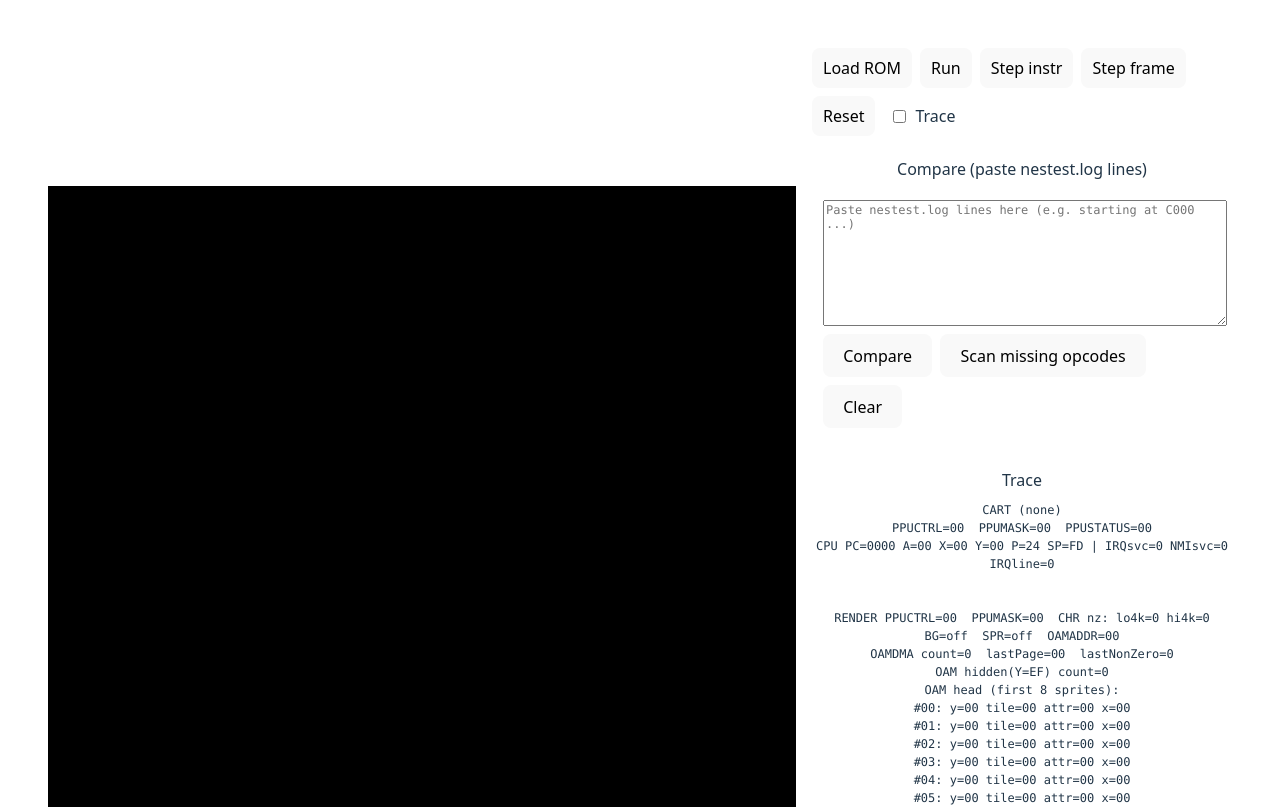
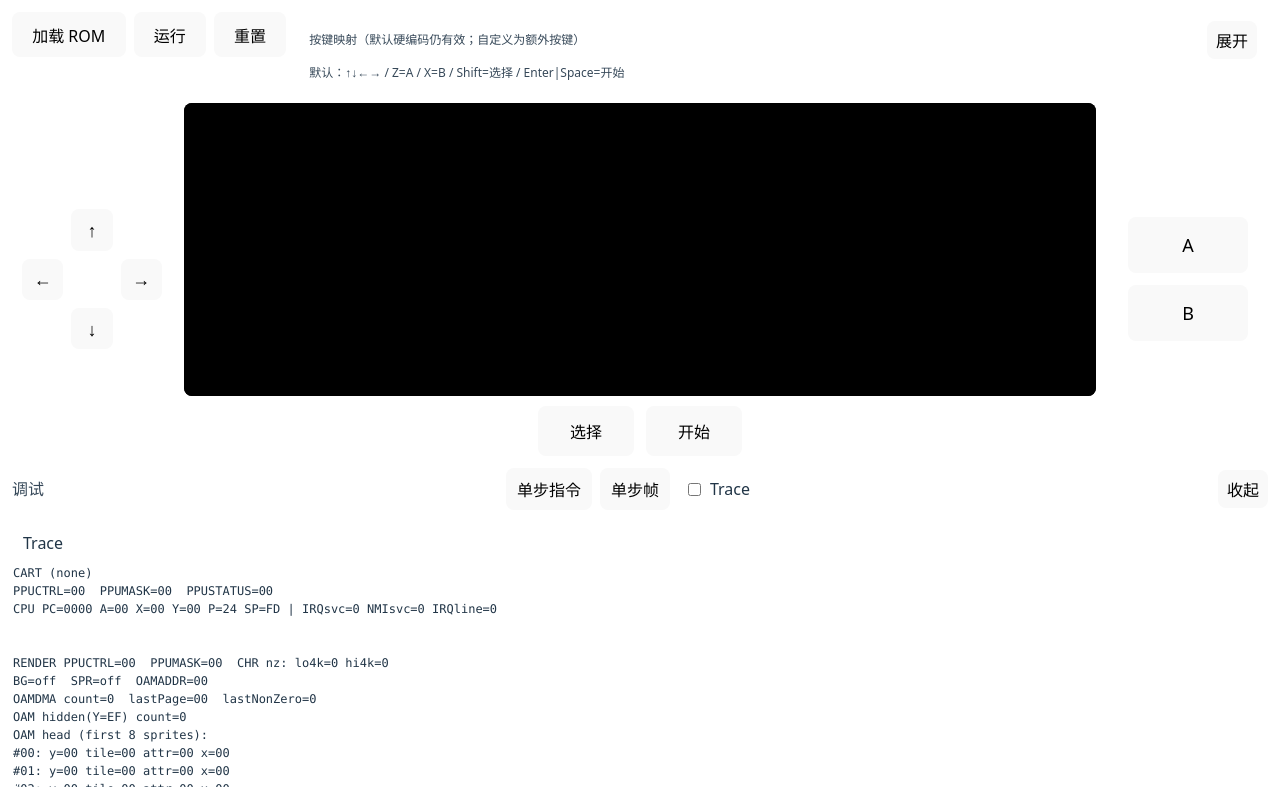
Before and after one commit to crazycpp/MiciusFCEmulator, a Vue app: page / in a window 1280 px wide. Shown: the top 807 px of the page. Built offline with nearby package versions, Linux system fonts and the light colour scheme.

Commit message:
UI layout polish and GitHub Pages deploy

```diff
--- a/src/App.vue
+++ b/src/App.vue
@@ -1,7 +1,6 @@
 <script setup lang="ts">
 import { onBeforeUnmount, onMounted, ref } from 'vue'
 import { Emulator } from './emulator/Emulator'
-import { OPCODES } from './emulator/cpu/OpcodeTable'
 import { WebAudioWorkletSink } from './platform/audio/WebAudioWorkletSink'
 import { Webgl2VideoSink } from './platform/video/Webgl2VideoSink'
 import type { JoypadButton } from './emulator/input/Joypad'
@@ -22,10 +21,60 @@ const TRACE_VIEW_LINES = 500
 
 const romInputRef = ref<HTMLInputElement | null>(null)
 
-const referenceText = ref('')
-const compareResult = ref('')
+const ppuDebugText = ref('')
 
-const ppuDebugText = ref('')
+type KeymapOverrides = Partial<Record<JoypadButton, string>>
+const KEYMAP_STORAGE_KEY = 'miciusfc.keymap.v1'
+
+const keymapOverrides = ref<KeymapOverrides>({})
+const capturingButton = ref<JoypadButton | null>(null)
+const keymapExpanded = ref(false)
+
+const bottomExpanded = ref(true)
+
+function loadKeymapOverrides(): void {
+  try {
+    const raw = localStorage.getItem(KEYMAP_STORAGE_KEY)
+    if (!raw) return
+    const obj = JSON.parse(raw) as unknown
+    if (!obj || typeof obj !== 'object') return
+    const o = obj as Record<string, unknown>
+    const next: KeymapOverrides = {}
+    const buttons: JoypadButton[] = ['Up', 'Down', 'Left', 'Right', 'A', 'B', 'Select', 'Start']
+    for (const b of buttons) {
+      const v = o[b]
+      if (typeof v === 'string' && v.length > 0) next[b] = v
+    }
+    keymapOverrides.value = next
+  } catch {
+    // ignore
+  }
+}
+
+function saveKeymapOverrides(): void {
+  try {
+    localStorage.setItem(KEYMAP_STORAGE_KEY, JSON.stringify(keymapOverrides.value))
+  } catch {
+    // ignore
+  }
+}
+
+function clearKeymapOverrides(): void {
+  keymapOverrides.value = {}
+  saveKeymapOverrides()
+}
+
+function setOverride(button: JoypadButton, code: string): void {
+  keymapOverrides.value = { ...keymapOverrides.value, [button]: code }
+  saveKeymapOverrides()
+}
+
+function clearOverride(button: JoypadButton): void {
+  const next = { ...keymapOverrides.value }
+  delete next[button]
+  keymapOverrides.value = next
+  saveKeymapOverrides()
+}
 
 let joypadKeyHandlers: {
   onKeyDown: (e: KeyboardEvent) => void
@@ -119,109 +168,6 @@ async function handleStepInstruction(): Promise<void> {
   emulator.stepInstruction()
   presentOnce()
   runState.value = emulator.runState
-}
-
-function normalizeLine(line: string): string {
-  return line.replace(/\r/g, '').replace(/\s+/g, ' ').trim()
-}
-
-function filterComparableLines(lines: string[]): string[] {
-  return lines
-    .map((l) => l.replace(/\r/g, ''))
-    .filter((l) => {
-      const t = l.trimStart()
-      return /^[0-9A-Fa-f]{4}\s/.test(t)
-    })
-}
-
-function tryParseOpcodeByte(line: string): number | null {
-  const m = /^([0-9A-Fa-f]{4})\s{2}([0-9A-Fa-f]{2})\b/.exec(line)
-  if (!m) return null
-  const opcodeHex = m[2]
-  if (!opcodeHex) return null
-  const opcode = Number.parseInt(opcodeHex, 16)
-  return Number.isFinite(opcode) ? opcode : null
-}
-
-function handleScanMissingOpcodes(): void {
-  const expected = filterComparableLines(referenceText.value.split('\n'))
-  if (expected.length === 0) {
-    compareResult.value = 'Paste some nestest.log lines first.'
-    return
-  }
-
-  const counts = new Map<number, number>()
-  for (const line of expected) {
-    const opcode = tryParseOpcodeByte(line)
-    if (opcode === null) continue
-    counts.set(opcode, (counts.get(opcode) ?? 0) + 1)
-  }
-
-  const missing: Array<{ opcode: number; count: number }> = []
-  for (const [opcode, count] of counts) {
-    const info = OPCODES[opcode]
-    if (!info || info.mnemonic === '???') {
-      missing.push({ opcode, count })
-    }
-  }
-
-  missing.sort((a, b) => a.opcode - b.opcode)
-
-  if (missing.length === 0) {
-    compareResult.value = `No missing opcode definitions found in pasted log (${expected.length} lines).`
-    return
-  }
-
-  const lines = missing.map((x) => `0x${x.opcode.toString(16).toUpperCase().padStart(2, '0')}  (count=${x.count})`)
-  compareResult.value = [
-    `Missing opcode definitions in OpcodeTable (would disasm as ???): ${missing.length}`,
-    ...lines,
-  ].join('\n')
-}
-
-function handleCompareTrace(): void {
-  const actual = filterComparableLines(emulator.trace.snapshot())
-  const expected = filterComparableLines(referenceText.value.split('\n'))
-
-  if (expected.length === 0) {
-    compareResult.value = 'Paste some nestest.log lines first.'
-    return
-  }
-  if (actual.length === 0) {
-    compareResult.value = 'Trace is empty. Load ROM and step/run first.'
-    return
-  }
-
-  const n = Math.min(actual.length, expected.length)
-  for (let i = 0; i < n; i++) {
-    const a = normalizeLine(actual[i] ?? '')
-    const e = normalizeLine(expected[i] ?? '')
-    if (a !== e) {
-      compareResult.value = [
-        `Mismatch at line ${i + 1}:`,
-        `EXPECTED: ${expected[i]}`,
-        `ACTUAL:   ${actual[i]}`,
-      ].join('\n')
-      return
-    }
-  }
-
-  if (expected.length > actual.length) {
-    compareResult.value = `Actual is a matching prefix (${n} lines). Need more trace: expected=${expected.length}, actual=${actual.length}.`
-    return
-  }
-
-  if (actual.length > expected.length) {
-    compareResult.value = `Expected is a matching prefix (${n} lines). Actual has extra lines: expected=${expected.length}, actual=${actual.length}.`
-    return
-  }
-
-  compareResult.value = `All ${n} lines match (normalized) and line counts match.`
-}
-
-function handleClearReference(): void {
-  referenceText.value = ''
-  compareResult.value = ''
 }
 
 function presentOnce(): void {
@@ -340,7 +286,11 @@ onMounted(() => {
   // Start a UI refresh loop so class-based emulator state is visible in Vue.
   uiRafId = requestAnimationFrame(uiTick)
 
-  const keyToButton = (code: string): JoypadButton | null => {
+  loadKeymapOverrides()
+
+  // Default hardcoded mapping (must remain):
+  // Arrows = D-pad, Z = A, X = B, Enter/NumpadEnter/Space = Start, Shift = Select.
+  const defaultKeyToButton = (code: string): JoypadButton | null => {
     switch (code) {
       case 'ArrowUp':
         return 'Up'
@@ -366,15 +316,42 @@ onMounted(() => {
     }
   }
 
+  const overrideKeyToButton = (code: string): JoypadButton | null => {
+    // Overrides are stored as button->code; resolve by scanning.
+    for (const [k, v] of Object.entries(keymapOverrides.value)) {
+      if (v === code) return k as JoypadButton
+    }
+    return null
+  }
+
   const onKeyDown = (e: KeyboardEvent): void => {
-    const b = keyToButton(e.code)
+    // Key capture for remapping (top bar).
+    if (capturingButton.value) {
+      if (e.code === 'Escape') {
+        capturingButton.value = null
+        e.preventDefault()
+        return
+      }
+      setOverride(capturingButton.value, e.code)
+      capturingButton.value = null
+      e.preventDefault()
+      return
+    }
+
+    const b = overrideKeyToButton(e.code) ?? defaultKeyToButton(e.code)
     if (!b) return
     emulator.setJoypad1Button(b, true)
     e.preventDefault()
   }
 
   const onKeyUp = (e: KeyboardEvent): void => {
-    const b = keyToButton(e.code)
+    // While capturing, ignore keyup.
+    if (capturingButton.value) {
+      e.preventDefault()
+      return
+    }
+
+    const b = overrideKeyToButton(e.code) ?? defaultKeyToButton(e.code)
     if (!b) return
     emulator.setJoypad1Button(b, false)
     e.preventDefault()
@@ -404,16 +381,9 @@ onBeforeUnmount(() => {
 </script>
 
 <template>
-  <div class="app">
-    <div class="left">
-      <canvas
-        ref="canvasRef"
-        class="screen"
-      />
-    </div>
-
-    <div class="right">
-      <div class="controls">
+  <div class="layout">
+    <!-- Top: first row controls -->
+    <header class="top">
       <input
         ref="romInputRef"
         type="file"
@@ -421,122 +391,365 @@ onBeforeUnmount(() => {
         class="hiddenFile"
         @change="handleRomSelected"
       >
+
+      <div class="topLeft">
+        <button type="button" @click="handleLoadRomClick">加载 ROM</button>
+        <button type="button" @click="handleRunPause">{{ runState === 'running' ? '暂停' : '运行' }}</button>
+        <button type="button" @click="handleReset">重置</button>
+      </div>
+
+      <div class="topRight">
+        <div class="mappingTitleRow">
+          <div class="mappingTitle">
+            按键映射（默认硬编码仍有效；自定义为额外按键）
+          </div>
           <button
             type="button"
-          @click="handleLoadRomClick"
+            class="mini"
+            @click="keymapExpanded = !keymapExpanded"
           >
-          Load ROM
+            {{ keymapExpanded ? '收起' : '展开' }}
           </button>
-        <button
-          type="button"
-          @click="handleRunPause"
-        >
-          {{ runState === 'running' ? 'Pause' : 'Run' }}
-        </button>
-        <button
-          type="button"
-          @click="handleStepInstruction"
-        >
-          Step instr
-        </button>
-        <button
-          type="button"
-          @click="handleStepFrame"
-        >
-          Step frame
-        </button>
-        <button
-          type="button"
-          @click="handleReset"
-        >
-          Reset
-        </button>
+        </div>
+
+        <div v-show="keymapExpanded" class="mappingGrid">
+          <div class="mappingRow">
+            <span class="mappingLabel">↑</span>
+            <span class="mappingValue">默认：ArrowUp；自定义：{{ keymapOverrides.Up ?? '-' }}</span>
+            <span class="mappingActions">
+              <button type="button" class="mini" @click="capturingButton = 'Up'">设置</button>
+              <button type="button" class="mini" @click="clearOverride('Up')">清除</button>
+            </span>
+          </div>
+
+          <div class="mappingRow">
+            <span class="mappingLabel">↓</span>
+            <span class="mappingValue">默认：ArrowDown；自定义：{{ keymapOverrides.Down ?? '-' }}</span>
+            <span class="mappingActions">
+              <button type="button" class="mini" @click="capturingButton = 'Down'">设置</button>
+              <button type="button" class="mini" @click="clearOverride('Down')">清除</button>
+            </span>
+          </div>
+
+          <div class="mappingRow">
+            <span class="mappingLabel">←</span>
+            <span class="mappingValue">默认：ArrowLeft；自定义：{{ keymapOverrides.Left ?? '-' }}</span>
+            <span class="mappingActions">
+              <button type="button" class="mini" @click="capturingButton = 'Left'">设置</button>
+              <button type="button" class="mini" @click="clearOverride('Left')">清除</button>
+            </span>
+          </div>
+
+          <div class="mappingRow">
+            <span class="mappingLabel">→</span>
+            <span class="mappingValue">默认：ArrowRight；自定义：{{ keymapOverrides.Right ?? '-' }}</span>
+            <span class="mappingActions">
+              <button type="button" class="mini" @click="capturingButton = 'Right'">设置</button>
+              <button type="button" class="mini" @click="clearOverride('Right')">清除</button>
+            </span>
+          </div>
+
+          <div class="mappingRow">
+            <span class="mappingLabel">A</span>
+            <span class="mappingValue">默认：KeyZ；自定义：{{ keymapOverrides.A ?? '-' }}</span>
+            <span class="mappingActions">
+              <button type="button" class="mini" @click="capturingButton = 'A'">设置</button>
+              <button type="button" class="mini" @click="clearOverride('A')">清除</button>
+            </span>
+          </div>
+
+          <div class="mappingRow">
+            <span class="mappingLabel">B</span>
+            <span class="mappingValue">默认：KeyX；自定义：{{ keymapOverrides.B ?? '-' }}</span>
+            <span class="mappingActions">
+              <button type="button" class="mini" @click="capturingButton = 'B'">设置</button>
+              <button type="button" class="mini" @click="clearOverride('B')">清除</button>
+            </span>
+          </div>
+
+          <div class="mappingRow">
+            <span class="mappingLabel">选择</span>
+            <span class="mappingValue">默认：Shift；自定义：{{ keymapOverrides.Select ?? '-' }}</span>
+            <span class="mappingActions">
+              <button type="button" class="mini" @click="capturingButton = 'Select'">设置</button>
+              <button type="button" class="mini" @click="clearOverride('Select')">清除</button>
+            </span>
+          </div>
+
+          <div class="mappingRow">
+            <span class="mappingLabel">开始</span>
+            <span class="mappingValue">默认：Enter/Space；自定义：{{ keymapOverrides.Start ?? '-' }}</span>
+            <span class="mappingActions">
+              <button type="button" class="mini" @click="capturingButton = 'Start'">设置</button>
+              <button type="button" class="mini" @click="clearOverride('Start')">清除</button>
+            </span>
+          </div>
+
+          <div class="mappingRow">
+            <span class="mappingLabel">提示</span>
+            <span class="mappingValue">{{ capturingButton ? `请按下要绑定到 ${capturingButton} 的键…(Esc 取消)` : ' ' }}</span>
+            <span class="mappingActions">
+              <button type="button" class="mini" @click="clearKeymapOverrides">恢复默认</button>
+            </span>
+          </div>
+        </div>
+
+        <div v-show="!keymapExpanded" class="mappingSummary">
+          <span>默认：↑↓←→ / Z=A / X=B / Shift=选择 / Enter|Space=开始</span>
+          <span v-if="Object.keys(keymapOverrides).length" class="mappingSummaryHint">（已设置自定义）</span>
+          <span v-if="capturingButton" class="mappingSummaryHint">（正在捕获：{{ capturingButton }}）</span>
+        </div>
+      </div>
+    </header>
+
+    <!-- Middle: game area with left/center/right -->
+    <main class="middle">
+      <!-- Left: virtual joystick (D-pad) -->
+      <section class="side">
+        <div class="touchPad" aria-label="虚拟摇杆">
+          <div />
+          <button class="padBtn up" type="button" @pointerdown.prevent="emulator.setJoypad1Button('Up', true)" @pointerup.prevent="emulator.setJoypad1Button('Up', false)" @pointercancel.prevent="emulator.setJoypad1Button('Up', false)" @pointerleave.prevent="emulator.setJoypad1Button('Up', false)">↑</button>
+          <div />
+          <button class="padBtn left" type="button" @pointerdown.prevent="emulator.setJoypad1Button('Left', true)" @pointerup.prevent="emulator.setJoypad1Button('Left', false)" @pointercancel.prevent="emulator.setJoypad1Button('Left', false)" @pointerleave.prevent="emulator.setJoypad1Button('Left', false)">←</button>
+          <div class="padCenter" />
+          <button class="padBtn right" type="button" @pointerdown.prevent="emulator.setJoypad1Button('Right', true)" @pointerup.prevent="emulator.setJoypad1Button('Right', false)" @pointercancel.prevent="emulator.setJoypad1Button('Right', false)" @pointerleave.prevent="emulator.setJoypad1Button('Right', false)">→</button>
+          <div />
+          <button class="padBtn down" type="button" @pointerdown.prevent="emulator.setJoypad1Button('Down', true)" @pointerup.prevent="emulator.setJoypad1Button('Down', false)" @pointercancel.prevent="emulator.setJoypad1Button('Down', false)" @pointerleave.prevent="emulator.setJoypad1Button('Down', false)">↓</button>
+          <div />
+        </div>
+      </section>
+
+      <!-- Center: screen + Select/Start under screen -->
+      <section class="center">
+        <div class="screenFrame">
+          <canvas ref="canvasRef" class="screen" />
+        </div>
+        <div class="belowScreen">
+          <button class="actionBtn" type="button" @pointerdown.prevent="emulator.setJoypad1Button('Select', true)" @pointerup.prevent="emulator.setJoypad1Button('Select', false)" @pointercancel.prevent="emulator.setJoypad1Button('Select', false)" @pointerleave.prevent="emulator.setJoypad1Button('Select', false)">选择</button>
+          <button class="actionBtn" type="button" @pointerdown.prevent="emulator.setJoypad1Button('Start', true)" @pointerup.prevent="emulator.setJoypad1Button('Start', false)" @pointercancel.prevent="emulator.setJoypad1Button('Start', false)" @pointerleave.prevent="emulator.setJoypad1Button('Start', false)">开始</button>
+        </div>
+      </section>
+
+      <!-- Right: AB buttons -->
+      <section class="side">
+        <div class="abPad" aria-label="A/B 按键">
+          <button class="abBtn" type="button" @pointerdown.prevent="emulator.setJoypad1Button('A', true)" @pointerup.prevent="emulator.setJoypad1Button('A', false)" @pointercancel.prevent="emulator.setJoypad1Button('A', false)" @pointerleave.prevent="emulator.setJoypad1Button('A', false)">A</button>
+          <button class="abBtn" type="button" @pointerdown.prevent="emulator.setJoypad1Button('B', true)" @pointerup.prevent="emulator.setJoypad1Button('B', false)" @pointercancel.prevent="emulator.setJoypad1Button('B', false)" @pointerleave.prevent="emulator.setJoypad1Button('B', false)">B</button>
+        </div>
+      </section>
+    </main>
+
+    <!-- Bottom: debug/tools -->
+    <footer class="bottom" :class="{ collapsed: !bottomExpanded }">
+      <div class="bottomRow">
+        <div class="bottomTitle">调试</div>
+        <div class="controls">
+          <button type="button" @click="handleStepInstruction">单步指令</button>
+          <button type="button" @click="handleStepFrame">单步帧</button>
           <label class="checkbox">
-          <input
-            v-model="traceEnabled"
-            type="checkbox"
-            @change="handleTraceToggle"
-          >
+            <input v-model="traceEnabled" type="checkbox" @change="handleTraceToggle">
             Trace
           </label>
         </div>
 
-      <div class="panel">
-        <div class="panelTitle">
-          Compare (paste nestest.log lines)
-        </div>
-        <div class="compareBody">
-          <textarea
-            v-model="referenceText"
-            class="refInput"
-            spellcheck="false"
-            placeholder="Paste nestest.log lines here (e.g. starting at C000 ...)"
-          />
-          <div class="compareControls">
-            <button
-              type="button"
-              @click="handleCompareTrace"
-            >
-              Compare
-            </button>
-            <button
-              type="button"
-              @click="handleScanMissingOpcodes"
-            >
-              Scan missing opcodes
-            </button>
-            <button
-              type="button"
-              @click="handleClearReference"
-            >
-              Clear
+        <button type="button" class="mini" @click="bottomExpanded = !bottomExpanded">
+          {{ bottomExpanded ? '收起' : '展开' }}
         </button>
       </div>
-          <pre class="compareResult">{{ compareResult }}</pre>
-        </div>
-      </div>
 
+      <div v-show="bottomExpanded" class="panes">
         <div class="panel">
-        <div class="panelTitle">
-          Trace
-        </div>
+          <div class="panelTitle">Trace</div>
           <pre class="compareResult">{{ ppuDebugText }}</pre>
           <pre class="trace">{{ traceLines.join('\n') }}</pre>
         </div>
       </div>
+    </footer>
   </div>
 </template>
 
 <style scoped>
-.app {
-  display: grid;
-  grid-template-columns: 1fr 420px;
-  gap: 16px;
+
+.layout {
+  display: flex;
+  flex-direction: column;
   height: 100vh;
-  padding: 16px;
+  padding: 12px;
   box-sizing: border-box;
+  gap: 12px;
+  max-width: 1280px;
+  margin: 0 auto;
 }
 
-.left {
+.top {
+  display: grid;
+  grid-template-columns: auto 1fr;
+  gap: 12px;
+  align-items: start;
+}
+
+.topLeft {
+  display: flex;
+  gap: 8px;
+  flex-wrap: wrap;
+}
+
+.topRight {
+  border: 1px solid rgba(255, 255, 255, 0.15);
+  border-radius: 8px;
+  padding: 8px 10px;
+}
+
+.mappingTitleRow {
+  display: flex;
+  gap: 8px;
+  align-items: center;
+  justify-content: space-between;
+  margin-bottom: 6px;
+}
+
+.mappingTitle {
+  font-size: 12px;
+  opacity: 0.9;
+}
+
+.mappingGrid {
+  display: grid;
+  gap: 6px;
+}
+
+.mappingSummary {
+  font-size: 12px;
+  opacity: 0.9;
+  line-height: 1.4;
+}
+
+.mappingSummaryHint {
+  margin-left: 6px;
+  opacity: 0.85;
+}
+
+.mappingRow {
+  display: grid;
+  grid-template-columns: 56px 1fr auto;
+  gap: 8px;
+  align-items: center;
+}
+
+.mappingLabel {
+  font-weight: 600;
+}
+
+.mappingValue {
+  font-family: ui-monospace, SFMono-Regular, Menlo, Monaco, Consolas, 'Liberation Mono', 'Courier New', monospace;
+  font-size: 12px;
+  opacity: 0.9;
+}
+
+.mini {
+  padding: 6px 8px;
+}
+
+.middle {
+  flex: 1;
+  min-height: 0;
+  display: grid;
+  grid-template-columns: 160px 1fr 160px;
+  gap: 12px;
+}
+
+.side {
   display: flex;
   align-items: center;
   justify-content: center;
   min-width: 0;
 }
 
+.center {
+  min-width: 0;
+  min-height: 0;
+  display: grid;
+  grid-template-rows: 1fr auto;
+  gap: 10px;
+  align-items: center;
+}
+
+.screenFrame {
+  width: 100%;
+  height: 100%;
+  min-height: 0;
+  display: flex;
+  align-items: center;
+  justify-content: center;
+}
+
 .screen {
   width: 100%;
   height: 100%;
   max-width: 960px;
-  max-height: 900px;
+  max-height: 100%;
   background: #000;
+  border-radius: 8px;
 }
 
-.right {
+.belowScreen {
+  display: flex;
+  justify-content: center;
+  gap: 12px;
+}
+
+.actionBtn {
+  min-width: 96px;
+  padding: 12px 12px;
+  user-select: none;
+  touch-action: none;
+}
+
+.touchPad {
+  width: 140px;
+  height: 140px;
   display: grid;
-  grid-template-rows: auto auto 1fr;
+  grid-template-columns: 1fr 1fr 1fr;
+  grid-template-rows: 1fr 1fr 1fr;
+  gap: 8px;
+  touch-action: none;
+  user-select: none;
+}
+
+.padBtn {
+  padding: 0;
+  display: flex;
+  align-items: center;
+  justify-content: center;
+  font-size: 18px;
+}
+
+.padCenter {
+  border: 1px solid rgba(255, 255, 255, 0.15);
+  border-radius: 8px;
+}
+
+@media (max-width: 860px) {
+  .middle {
+    grid-template-columns: 140px 1fr 140px;
+  }
+
+  .panes {
+    grid-template-columns: 1fr;
+  }
+}
+
+.abPad {
+  display: grid;
   gap: 12px;
-  min-width: 0;
+  touch-action: none;
+  user-select: none;
+}
+
+.abBtn {
+  width: 120px;
+  height: 56px;
+  font-size: 18px;
 }
 
 .controls {
@@ -561,6 +774,41 @@ onBeforeUnmount(() => {
   display: none;
 }
 
+.bottom {
+  min-height: 220px;
+  max-height: 40vh;
+  overflow: auto;
+  display: grid;
+  grid-template-rows: auto 1fr;
+  gap: 12px;
+}
+
+.bottom.collapsed {
+  min-height: 0;
+  max-height: none;
+  overflow: visible;
+  grid-template-rows: auto;
+}
+
+.bottomRow {
+  display: flex;
+  align-items: center;
+  justify-content: space-between;
+  gap: 10px;
+}
+
+.bottomTitle {
+  font-weight: 600;
+  opacity: 0.9;
+}
+
+.panes {
+  display: grid;
+  grid-template-columns: 1fr;
+  gap: 12px;
+  min-height: 0;
+}
+
 .panel {
   border: 1px solid rgba(255, 255, 255, 0.15);
   border-radius: 8px;
@@ -583,26 +831,6 @@ onBeforeUnmount(() => {
   font-size: 12px;
 }
 
-.compareBody {
-  padding: 10px;
-  display: grid;
-  gap: 8px;
-}
-
-.refInput {
-  width: 100%;
-  min-height: 120px;
-  resize: vertical;
-  font-family: ui-monospace, SFMono-Regular, Menlo, Monaco, Consolas, 'Liberation Mono', 'Courier New', monospace;
-  font-size: 12px;
-}
-
-.compareControls {
-  display: flex;
-  gap: 8px;
-  flex-wrap: wrap;
-}
-
 .compareResult {
   margin: 0;
   white-space: pre-wrap;
--- a/src/platform/video/Webgl2VideoSink.ts
+++ b/src/platform/video/Webgl2VideoSink.ts
@@ -16,6 +16,7 @@ export class Webgl2VideoSink implements VideoSink {
   private program: WebGLProgram | null = null
   private vao: WebGLVertexArrayObject | null = null
   private texture: WebGLTexture | null = null
+  private canvas: HTMLCanvasElement | null = null
   private uTexLoc: WebGLUniformLocation | null = null
   private uScaleLoc: WebGLUniformLocation | null = null
 
@@ -23,6 +24,7 @@ export class Webgl2VideoSink implements VideoSink {
   private frameHeight = 0
 
   initialize(canvas: HTMLCanvasElement): void {
+    this.canvas = canvas
     const gl = canvas.getContext('webgl2', { alpha: false, antialias: false })
     if (!gl) {
       throw new Error('WebGL2 not supported')
@@ -116,6 +118,9 @@ export class Webgl2VideoSink implements VideoSink {
     const texture = this.texture
 
     if (!gl || !program || !vao || !texture) return
+
+    // Keep drawing buffer in sync with responsive CSS size.
+    if (this.canvas) this.resizeToCanvas(this.canvas)
 
     if (frame.width !== this.frameWidth || frame.height !== this.frameHeight) {
       this.frameWidth = frame.width
--- a/src/style.css
+++ b/src/style.css
@@ -16,6 +16,8 @@
 a {
   font-weight: 500;
   color: #646cff;
+  text-decoration: inherit;
+}
 
 html,
 body,
@@ -23,8 +25,6 @@ body,
   height: 100%;
 }
 
-  text-decoration: inherit;
-}
 a:hover {
   color: #535bf2;
 }
@@ -33,11 +33,6 @@ body {
   margin: 0;
   min-width: 320px;
   min-height: 100vh;
-}
-
-h1 {
-  font-size: 3.2em;
-  line-height: 1.1;
 }
 
 button {
@@ -59,15 +54,10 @@ button:focus-visible {
   outline: 4px auto -webkit-focus-ring-color;
 }
 
-.card {
-  padding: 2em;
-}
-
 #app {
-  max-width: 1280px;
-  margin: 0 auto;
-  padding: 2rem;
-  text-align: center;
+  height: 100%;
+  margin: 0;
+  padding: 0;
 }
 
 @media (prefers-color-scheme: light) {
--- a/vite.config.ts
+++ b/vite.config.ts
@@ -4,4 +4,7 @@ import vue from '@vitejs/plugin-vue'
 // https://vite.dev/config/
 export default defineConfig({
   plugins: [vue()],
+  // GitHub Pages serves this repo under /MiciusFCEmulator/
+  // Keep dev server at '/' but build with correct base when deploying.
+  base: process.env.GITHUB_PAGES ? '/MiciusFCEmulator/' : '/',
 })
```
Lines whose indentation alone changed are shown as unchanged.
